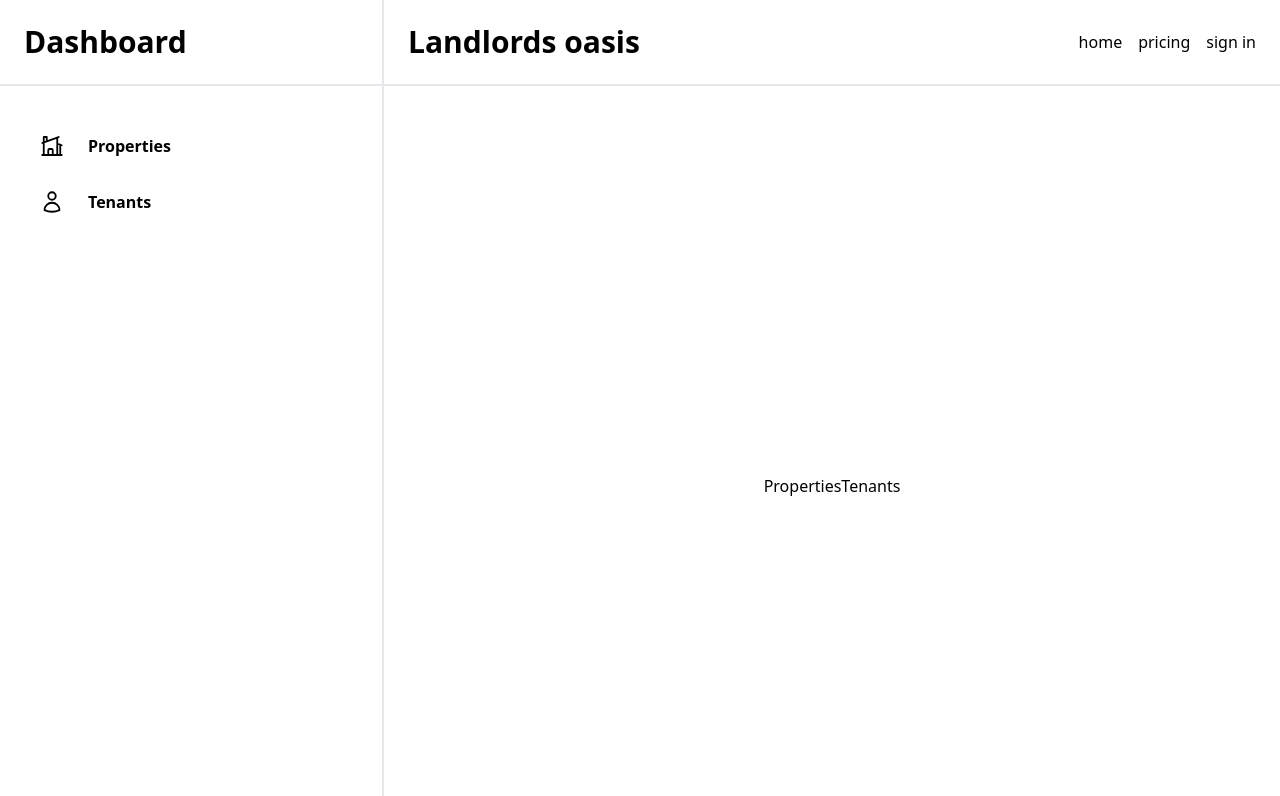
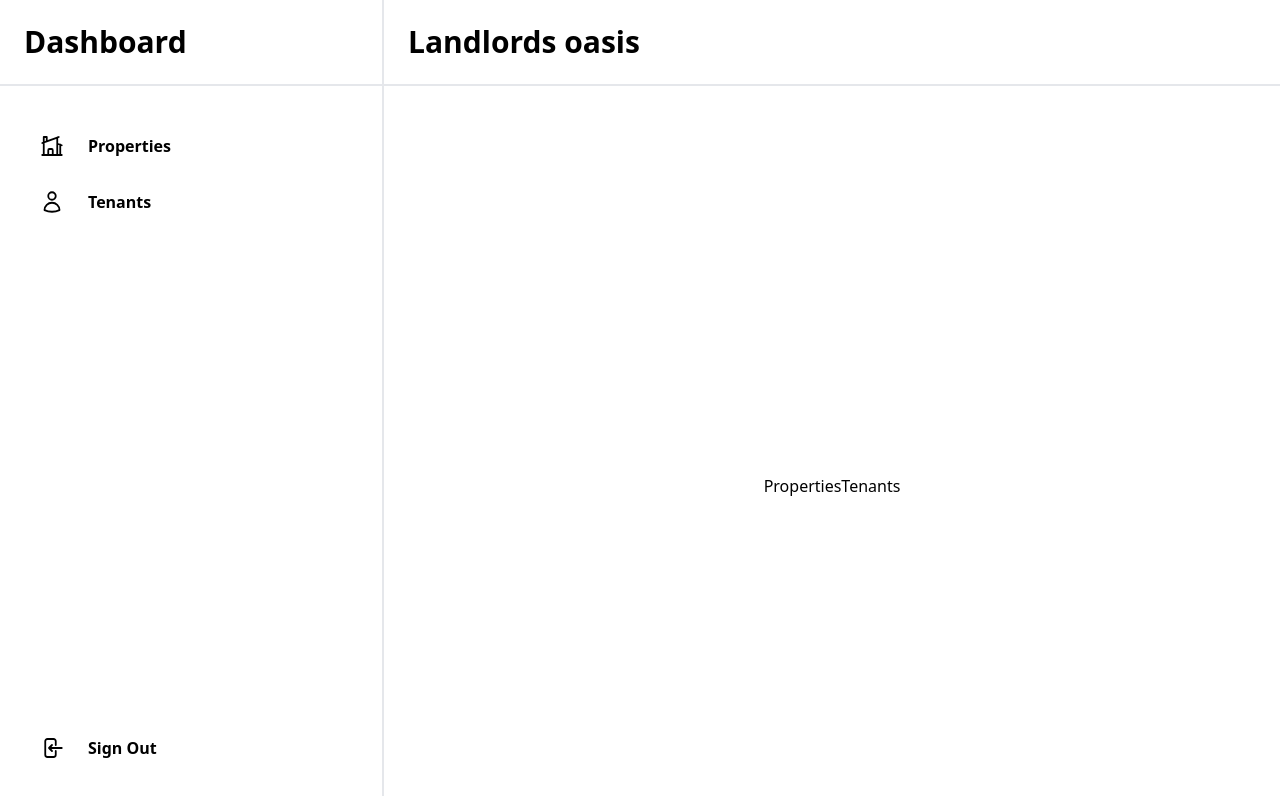
Before and after one commit to JBic9832/PropertyManager, a Next.js app: page /app in a window 1280 px wide. Shown: the top 796 px of the page. Built offline with nearby package versions, Linux system fonts and the light colour scheme; no server answers.

Commit message:
Somewhat fixed navbar

```diff
--- a/components/DashboardLayout.jsx
+++ b/components/DashboardLayout.jsx
@@ -1,3 +1,4 @@
+import { signOut } from "firebase/auth";
 import Head from "next/head";
 import Link from "next/link";
 import { useRouter } from "next/router";
@@ -19,12 +20,12 @@ export default function DashboardLayout({ children }) {
       <div
         className={`${
           open ? "sm:flex" : "hidden"
-        } sm:flex-col items-center fixed left-0 top-0 bottom-0 md:w-72 lg:w-96 bg-white border-r-2 z-[10000]`}
+        } sm:flex-col items-center fixed left-0 top-0 bottom-0 md:w-72 lg:w-96 border-r-2 z-[10000]`}
       >
         <div className="p-6 border-b-2 mb-2 w-full">
           <h1 className="text-3xl font-bold">Dashboard</h1>
         </div>
-        <div className="w-full p-6">
+        <div className="w-full p-6 justify-between">
           <Link
             href="/app/properties"
             className={
@@ -74,10 +75,28 @@ export default function DashboardLayout({ children }) {
             <p className="font-semibold">Tenants</p>
           </Link>
         </div>
-        <button className="sm:hidden" onClick={() => setOpen(false)}>
-          Close
-        </button>
-        <span className="hidden sm:block"></span>
+        <div className="mt-auto p-6 self-start w-full">
+          <button
+            onClick={() => signOut()}
+            className="flex pl-4 w-full gap-6 p-4 font-semibold"
+          >
+            <svg
+              xmlns="http://www.w3.org/2000/svg"
+              fill="none"
+              viewBox="0 0 24 24"
+              strokeWidth={1.8}
+              stroke="currentColor"
+              className="w-6 h-6"
+            >
+              <path
+                strokeLinecap="round"
+                strokeLinejoin="round"
+                d="M15.75 9V5.25A2.25 2.25 0 0013.5 3h-6a2.25 2.25 0 00-2.25 2.25v13.5A2.25 2.25 0 007.5 21h6a2.25 2.25 0 002.25-2.25V15M12 9l-3 3m0 0l3 3m-3-3h12.75"
+              />
+            </svg>
+            Sign Out
+          </button>
+        </div>
       </div>
       <div className="ml-96">
         <button className="sm:hidden" onClick={() => setOpen(true)}>
--- a/components/Navbar.jsx
+++ b/components/Navbar.jsx
@@ -16,23 +16,34 @@ export default function Navbar({}) {
   };
 
   return (
-    <nav className="flex justify-between items-center p-6 border-b-2">
+    <nav className="flex sticky top-0 justify-between items-center p-6 border-b-2">
+      <Link href="/">
         <h1 className="text-3xl font-bold">Landlords oasis</h1>
+      </Link>
       <div className="flex gap-4">
+        {!router.pathname.includes("/app") ? (
+          <>
             <Link href="/">home</Link>
             <Link href="/pricing">pricing</Link>
             {user ? (
+              <>
+                <Link href="/app" className={user ? "block" : "hidden"}>
+                  dashboard
+                </Link>
                 <button onClick={signOut}>sign out</button>
+              </>
             ) : (
               <Link href="signin">sign in</Link>
             )}
-        <Link href="/app" className={user ? "block" : "hidden"}>
-          dashboard
-        </Link>
-        {user && (
+          </>
+        ) : (
+          user && (
+            <>
               <h1 className={user ? "block" : "hidden w-0"}>
                 {username ? username : user.email}
               </h1>
+            </>
+          )
         )}
       </div>
     </nav>
```
Lines whose indentation alone changed are shown as unchanged.
